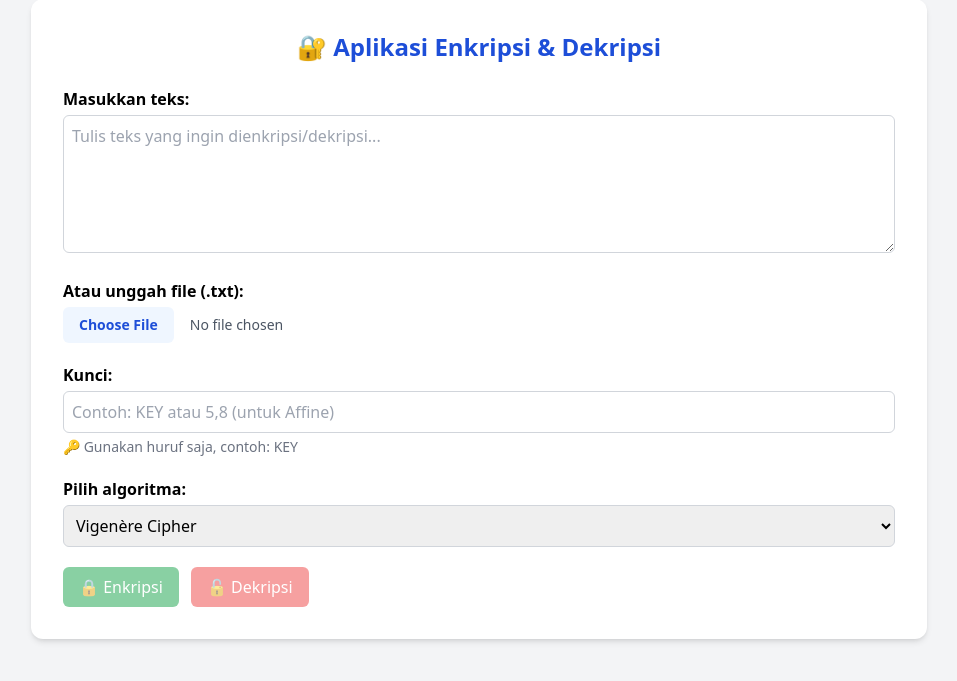
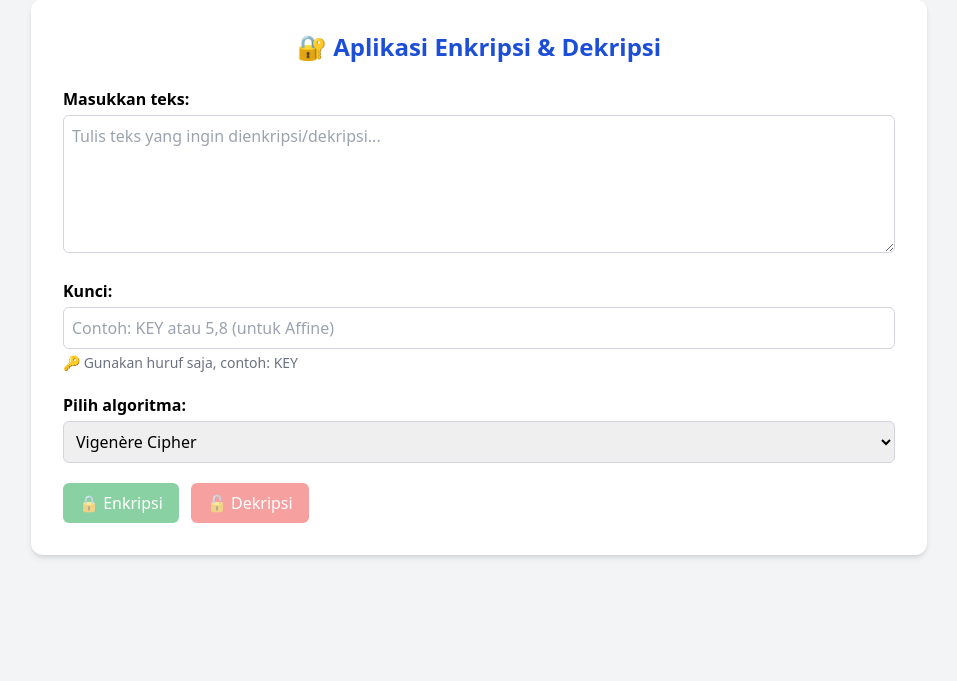
Before and after one commit to kilyfa/algoritma_crypto, a Flask app: page / in a window 1280 px wide. Shown: the part 57-738 px from the top of the page, without its empty margins (161-1118 px from the left). Run offline with Flask 3, Linux system fonts and the light colour scheme; some libraries are stand-ins or nearby versions.

Commit message:
Update index.html

```diff
--- a/templates/index.html
+++ b/templates/index.html
@@ -14,15 +14,6 @@
         <div>
           <label class="block font-semibold mb-1">Masukkan teks:</label>
           <textarea name="teks" rows="5" class="w-full border border-gray-300 rounded-md p-2 focus:outline-none focus:ring-2 focus:ring-blue-400" placeholder="Tulis teks yang ingin dienkripsi/dekripsi..."></textarea>
-        </div>
-
-        <div>
-          <label class="block font-semibold mb-1">Atau unggah file (.txt):</label>
-          <input
-            type="file"
-            name="file_input"
-            class="block w-full text-sm text-gray-600 file:mr-4 file:py-2 file:px-4 file:rounded-md file:border-0 file:text-sm file:font-semibold file:bg-blue-50 file:text-blue-700 hover:file:bg-blue-100"
-          />
         </div>
 
         <div>
```
